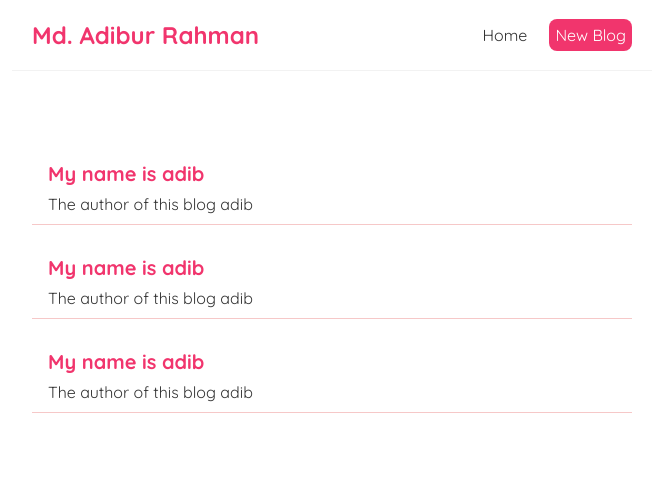
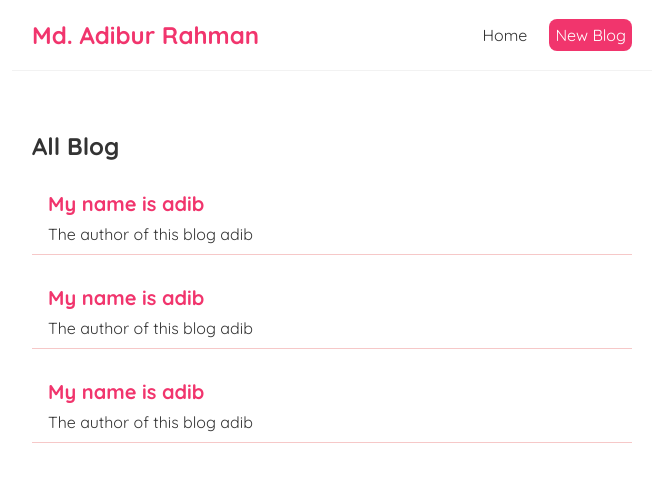
Before and after one commit to adibfuego90/react-vite-learning, a React (Vite) app: page / in a window 1280 px wide. Shown: the top 482 px of the page, without its empty margins (308-971 px from the left). Built offline with nearby package versions, Linux system fonts and the light colour scheme.

Commit message:
working with props

```diff
--- /dev/null
+++ b/src/BlogList.jsx
@@ -0,0 +1,18 @@
+const BlogList = (props) => {
+  const blogs = props.blogs;
+  const title = props.title;
+
+  return (
+    <div className="blog-list">
+      <h2>{title}</h2>
+      {blogs.map((blog) => (
+        <div className="blog-priview" key={blog.id}>
+          <h2>{blog.title}</h2>
+          <p>The author of this blog {blog.author}</p>
+        </div>
+      ))}
+    </div>
+  );
+};
+
+export default BlogList;
--- a/src/Home.jsx
+++ b/src/Home.jsx
@@ -1,4 +1,5 @@
 import { useState } from "react";
+import BlogList from "./BlogList";
 
 const Home = () => {
   const [blogs, setBlogs] = useState([
@@ -23,12 +24,7 @@
   ]);
   return (
     <div className="home">
-      {blogs.map((blog) => (
-        <div className="blog-priview" key={blog.id}>
-          <h2>{blog.title}</h2>
-          <p>The author of this blog {blog.author}</p>
-        </div>
-      ))}
+      <BlogList blogs={blogs} title="All Blog" />
     </div>
   );
 };
```
